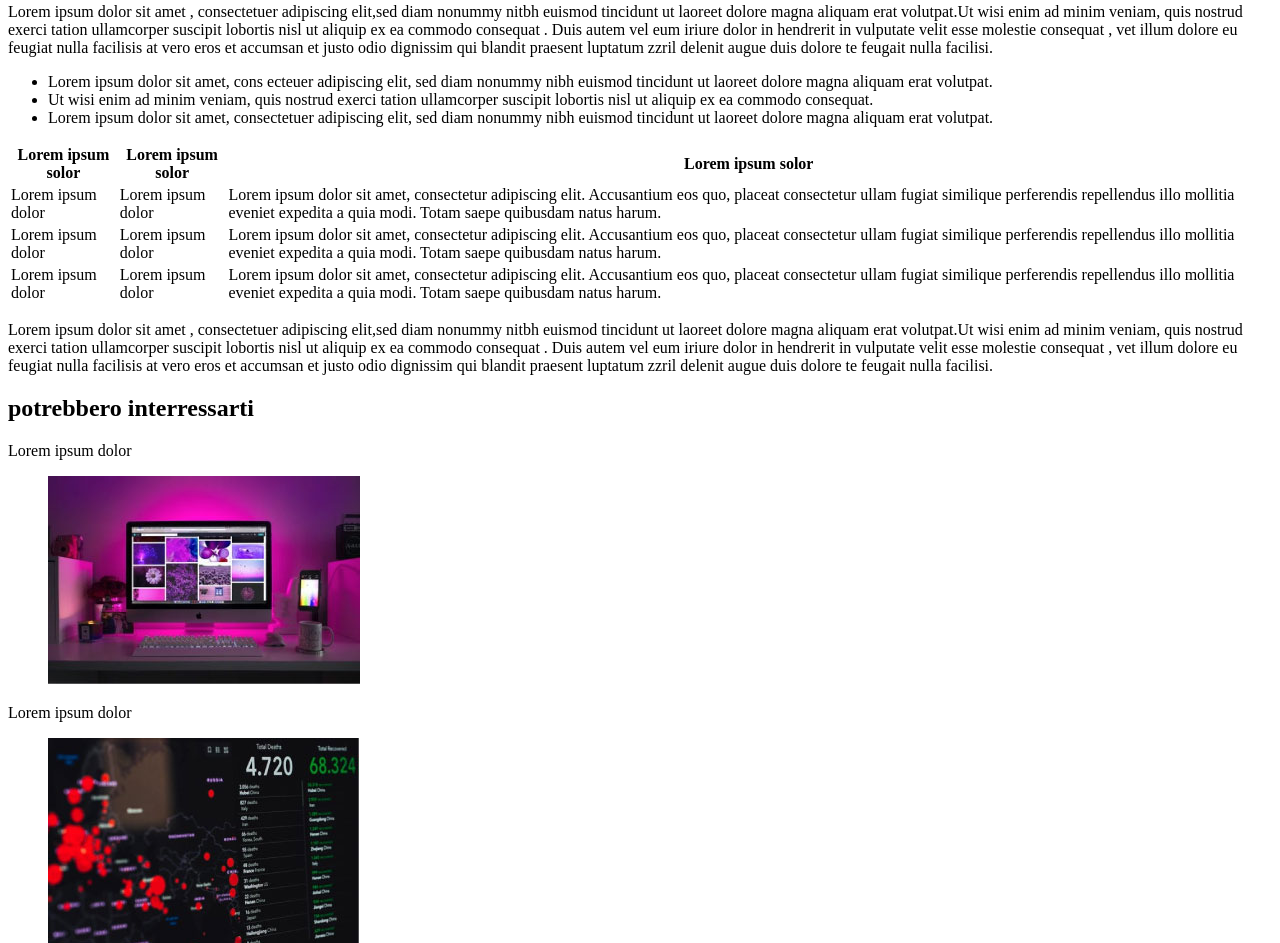
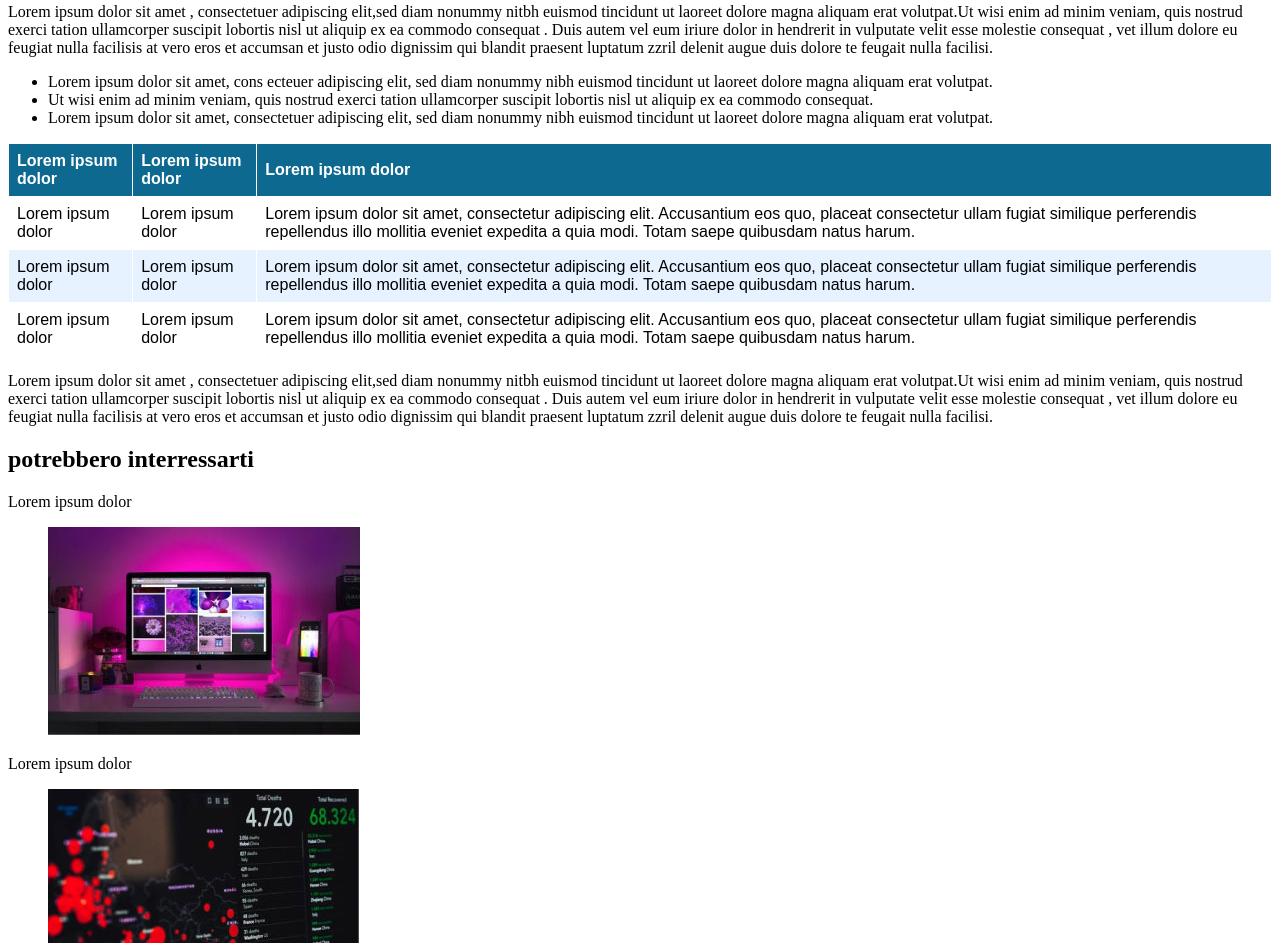
Before and after one commit to BrigitteFlores16/html-css-booleaner, a plain HTML site: page index.html in a window 1280 px wide. Shown: the part 965-1908 px from the top of the page. Drawn offline with Linux system fonts and the light colour scheme; files whose address does not match are found by name.

Commit message:
tabella quasi completata

```diff
--- a/css/style.css
+++ b/css/style.css
@@ -11,4 +11,39 @@ img{
     background-image: url(../img/pattern.png);
     background-repeat:cover;
     background-size:100px 500px;
+
 }
+table {
+    width: 100%;
+    border-collapse: collapse;
+    font-family: Arial, sans-serif;
+}
+th, td {
+    border: 1px solid #ffffff;
+    padding: 8px;
+    text-align: left;
+}
+th {
+    background-color: #0d6990;
+    color: white;
+}
+tr:nth-child(even) {
+    background-color: #e6f2ff;
+}
+tr:nth-child(odd) {
+    background-color: #ffffff;
+}
+.long-text {
+    width: 50%;
+}
+
+        .main-title {
+            font-weight: bold;
+            font-size: 500px;
+            margin-bottom: 10px;
+        }
+
+        .highlight {
+            background-color: #ffff00;
+            padding: 2px 0;
+        }
--- a/index.html
+++ b/index.html
@@ -14,7 +14,7 @@
 
     <main>
 
-    <h1>Internet deve essere al servizio del "bene pubblico": il manifesto di Tim Berners-Lee</h1>
+    <h1 class="main title"> Internet deve essere al servizio del "bene pubblico": il manifesto di Tim Berners-Lee</h1>
         <p>Scritto da The Booleaner</p>
         <p>11/09/2020</p>
 
@@ -34,9 +34,9 @@
         </ul>
         <table>
             <thead>
-                <th>Lorem ipsum solor </th>
-                <th>Lorem ipsum solor </th>
-                <th>Lorem ipsum solor </th>
+                <th>Lorem ipsum dolor </th>
+                <th>Lorem ipsum dolor </th>
+                <th>Lorem ipsum dolor </th>
             </thead>
             <tbody>
                 <tr>
@@ -67,19 +67,6 @@
                <figure>
                 <img src="./img/graph.jpg" alt="">
             </figure>
-
-
-
-
-
-    </main>
-
-
-
-
-
-
-
-
+           </main>
 </body>
 </html>
```
